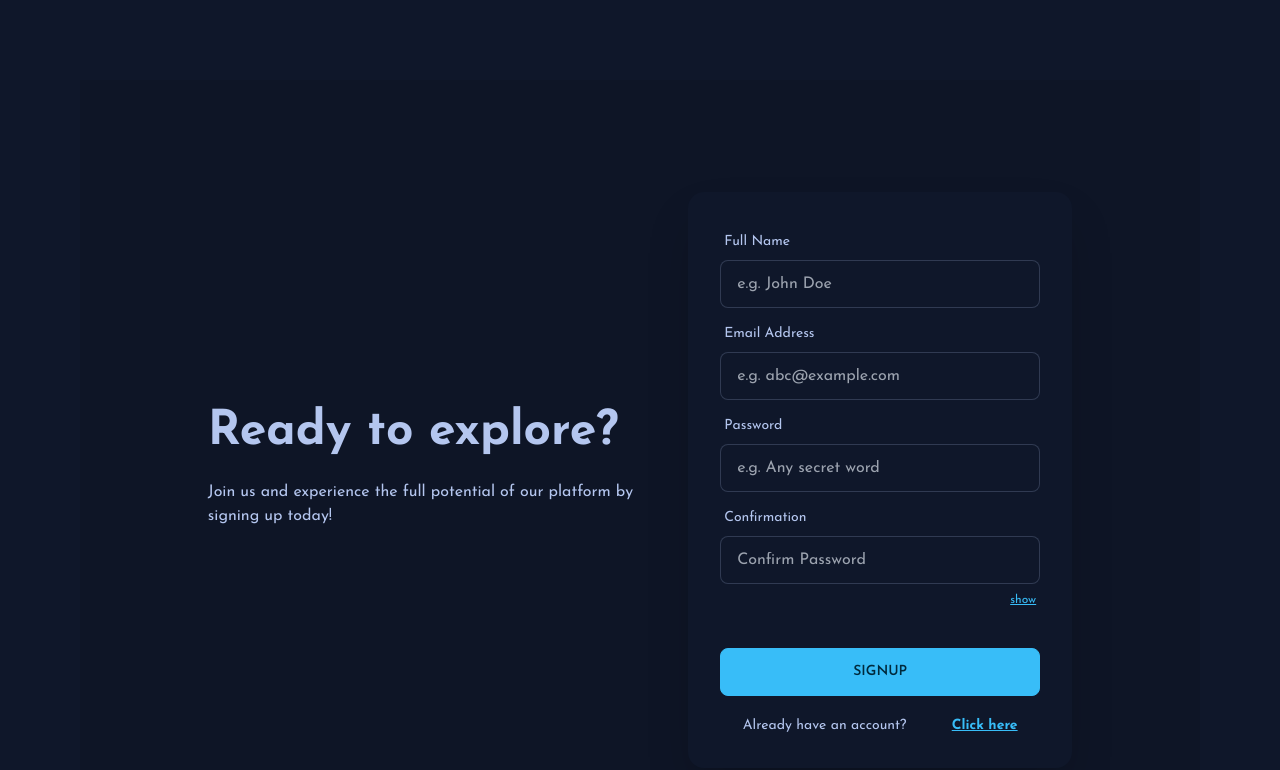
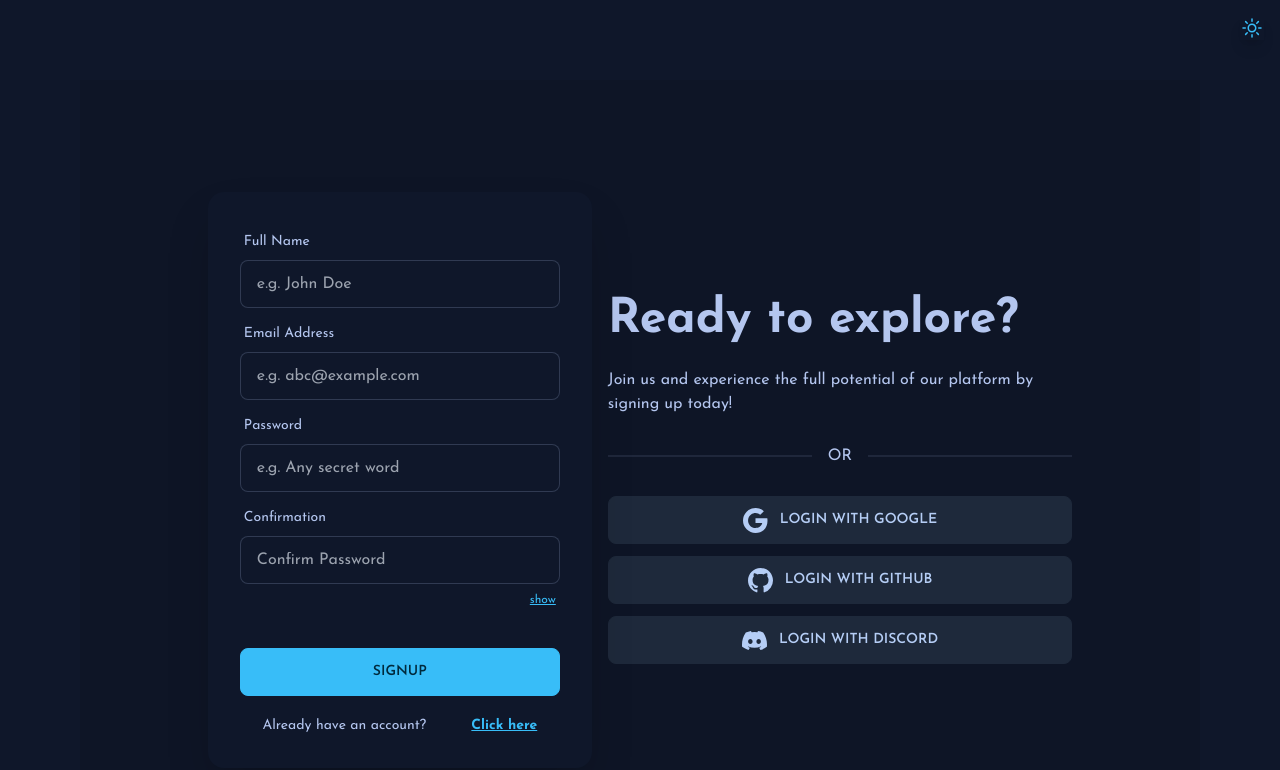
Before and after one commit to mdazlaanzubair/qwizbot, a React (Vite) app: page /signup in a window 1280 px wide. Shown: the top 770 px of the page. Built offline with nearby package versions, Linux system fonts and the light colour scheme; no server answers.

Commit message:
theme toggler and sign in and signup through email is also completed.

```diff
--- a/src/App.jsx
+++ b/src/App.jsx
@@ -1,16 +1,21 @@
 import { useAppContext } from "./contexts/AppContext";
+import ThemeToggler from "./helpers/components/ThemeToggler";
 import Toaster from "./helpers/components/Toaster";
 import AppRoutes from "./routing/AppRoutes";
 
 function App() {
-  const { theme } = useAppContext();
+  const { isDarkModeOn } = useAppContext();
 
   return (
     <div
       id="App"
-      className="App main-website-holder m-0 p-20 min-h-screen font-default"
-      data-theme={theme}
+      className="App relative main-website-holder m-0 p-20 min-h-screen font-default"
+      data-theme={isDarkModeOn ? "night" : "winter"}
     >
+      {/* theme toggler */}
+      <ThemeToggler />
+
+      {/* pages components and their routes */}
       <AppRoutes />
 
       {/* toaster alert */}
--- a/src/contexts/AppContext.jsx
+++ b/src/contexts/AppContext.jsx
@@ -6,9 +6,9 @@ export const useAppContext = () => useContext(AppContext);
 
 const AppProvider = ({ children }) => {
   const [isLoading, setIsLoading] = useState(false);
-  const [theme, setTheme] = useState("night");
+  const [isDarkModeOn, setIsDarkModeOn] = useState(true);
 
-  const value = { isLoading, setIsLoading, theme, setTheme };
+  const value = { isLoading, setIsLoading, isDarkModeOn, setIsDarkModeOn };
   return <AppContext.Provider value={value}>{children}</AppContext.Provider>;
 };
 
--- /dev/null
+++ b/src/helpers/components/ThemeToggler.jsx
@@ -0,0 +1,47 @@
+import { useAppContext } from "../../contexts/AppContext";
+
+const ThemeToggler = () => {
+  const { isDarkModeOn, setIsDarkModeOn } = useAppContext();
+
+  return (
+    <div className="absolute top-1 right-1">
+      <button type="button" className="btn btn-circle btn-ghost text-primary">
+        {isDarkModeOn ? (
+          <svg
+            xmlns="http://www.w3.org/2000/svg"
+            fill="none"
+            viewBox="0 0 24 24"
+            strokeWidth={1.5}
+            stroke="currentColor"
+            className="w-6 h-6 cursor-pointer shadow-lg"
+            onClick={() => setIsDarkModeOn(false)}
+          >
+            <path
+              strokeLinecap="round"
+              strokeLinejoin="round"
+              d="M12 3v2.25m6.364.386l-1.591 1.591M21 12h-2.25m-.386 6.364l-1.591-1.591M12 18.75V21m-4.773-4.227l-1.591 1.591M5.25 12H3m4.227-4.773L5.636 5.636M15.75 12a3.75 3.75 0 11-7.5 0 3.75 3.75 0 017.5 0z"
+            />
+          </svg>
+        ) : (
+          <svg
+            xmlns="http://www.w3.org/2000/svg"
+            fill="none"
+            viewBox="0 0 24 24"
+            strokeWidth={1.5}
+            stroke="currentColor"
+            className="w-6 h-6 cursor-pointer"
+            onClick={() => setIsDarkModeOn(true)}
+          >
+            <path
+              strokeLinecap="round"
+              strokeLinejoin="round"
+              d="M21.752 15.002A9.718 9.718 0 0118 15.75c-5.385 0-9.75-4.365-9.75-9.75 0-1.33.266-2.597.748-3.752A9.753 9.753 0 003 11.25C3 16.635 7.365 21 12.75 21a9.753 9.753 0 009.002-5.998z"
+            />
+          </svg>
+        )}
+      </button>
+    </div>
+  );
+};
+
+export default ThemeToggler;
--- a/src/helpers/functions/authenticator.js
+++ b/src/helpers/functions/authenticator.js
@@ -3,22 +3,14 @@ import { supabase } from "./supaConfig";
 // this file that contain all the function of supabase
 
 // 1. FUNCTION - Signup
-export const supaRegister = async (email, password) => {
-  const { data, error } = await supabase.auth.signUp({
-    email,
-    password,
-  });
-
+export const supaRegister = async (payload) => {
+  const { data, error } = await supabase.auth.signUp(payload);
   return { data, error };
 };
 
 // 2. FUNCTION - Regular Login
-export const supaLogin = async (email, password) => {
-  const { data, error } = await supabase.auth.signInWithPassword({
-    email,
-    password,
-  });
-
+export const supaLogin = async (payload) => {
+  const { data, error } = await supabase.auth.signInWithPassword(payload);
   return { data, error };
 };
 
@@ -46,14 +38,3 @@ export const supaGetUser = async () => {
 
   return data.user;
 };
-
-// 6. FUNCTION - Listening to auth events (if logged-in or out)
-export const supaCheckUser = async () => {
-  supabase.auth.onAuthStateChange((event, session) => {
-    if (event === "SIGNED_IN") {
-      return session.user;
-    } else {
-      return null;
-    }
-  });
-};
--- /dev/null
+++ b/src/pages/Dashboard.jsx
@@ -0,0 +1,21 @@
+import { useAuth } from "../contexts/AuthContext";
+import { supaLogout } from "../helpers/functions/authenticator";
+
+const Dashboard = () => {
+  const { user } = useAuth();
+  console.log(user);
+
+  return (
+    <div>
+      <button
+        type="button"
+        className="btn btn-block brn-primary"
+        onClick={() => supaLogout()}
+      >
+        Logout
+      </button>
+    </div>
+  );
+};
+
+export default Dashboard;
--- a/src/pages/Signup.jsx
+++ b/src/pages/Signup.jsx
@@ -1,15 +1,32 @@
 import { Link, useNavigate } from "react-router-dom";
+import { BsGoogle, BsGithub, BsDiscord } from "react-icons/bs";
 import { toast } from "react-toastify";
 import { useForm } from "react-hook-form";
 import { yupResolver } from "@hookform/resolvers/yup";
 import * as yup from "yup";
 import { useEffect, useState } from "react";
 import { useAuth } from "../contexts/AuthContext";
+import { useAppContext } from "../contexts/AppContext";
+import {
+  supaLoginProvider,
+  supaRegister,
+} from "../helpers/functions/authenticator";
 
 const Signup = () => {
+  // invoking navigation function
+  const navigate = useNavigate();
+
   // redirect user if already logged-in
-  const navigator = useNavigate();
-  const { user } = useAuth();
+  const { user, setUser } = useAuth();
+  console.log(user);
+  useEffect(() => {
+    if (user) {
+      navigate("/dashboard");
+    }
+  }, []);
+
+  // grabbing global state for processing / loading
+  const { isLoading, setIsLoading } = useAppContext();
 
   // show / hide password state
   const [show, setShow] = useState(false);
@@ -45,28 +62,86 @@ const Signup = () => {
     resolver: yupResolver(signUpSchema),
   });
 
-  // signup function
-  const signup = (formData) => {
-    console.log(formData.name);
-    // checking errors
+  // user account creation function
+  const signup = async (formData) => {
+    // changing loading state
+    setIsLoading(true);
+
+    // creating user payload to be submitted on supabase
+    const userPayload = {
+      email: formData.email,
+      password: formData.password,
+      options: {
+        data: {
+          name: formData.name,
+        },
+      },
+    };
+
+    // calling registering user to supabase
+    const { data, error } = await supaRegister(userPayload);
+
+    // on successful registration
+    if (data.user) {
+      // setting user in global context state
+      setUser(data);
+
+      // troastifying alerts
+      toast.success("You're successfully logged in!");
+
+      // navigate user to the dashboard
+      navigate("/dashboard");
+    }
+
+    // troastifying error (if any)
+    if (error) {
+      toast.error(error.message, {
+        position: "top-center",
+      });
+    }
+
+    // changing loading state
+    setIsLoading(false);
   };
 
-  // checking auth state of user when the component loads
-  useEffect(() => {
-    user ? navigator("/") : navigator("/signup");
-  }, []);
-
   return (
-    <div className="hero min-h-screen bg-base-200 py-20">
-      <div className="hero-content flex-col lg:flex-row">
+    <div className="hero min-h-screen bg-base-200">
+      <div className="hero-content flex-col lg:flex-row-reverse">
         <div className="text-center lg:text-left">
           <h1 className="text-5xl font-bold">Ready to explore?</h1>
           <p className="py-6">
             Join us and experience the full potential of our platform by signing
             up today!
           </p>
+          <div className="divider pb-6">OR</div>
+          <div className="grid grid-cols-1 gap-3">
+            <button
+              type="button"
+              className="btn btn-neutral btn-block"
+              onClick={() => supaLoginProvider("google")}
+            >
+              <BsGoogle size={25} className="mr-3" />
+              Login with Google
+            </button>
+            <button
+              type="button"
+              className="btn btn-neutral btn-block"
+              onClick={() => supaLoginProvider("github")}
+            >
+              <BsGithub size={25} className="mr-3" />
+              Login with Github
+            </button>
+            <button
+              type="button"
+              className="btn btn-neutral btn-block"
+              onClick={() => supaLoginProvider("discord")}
+            >
+              <BsDiscord size={25} className="mr-3" />
+              Login with Discord
+            </button>
+          </div>
         </div>
-        <div className="w-full max-w-sm card shadow-2xl bg-base-100">
+        <div className="w-full lg:max-w-sm card shadow-2xl bg-base-100">
           <form className="card-body" onSubmit={handleSubmit(signup)}>
             <div className="form-control">
               <label className="label">
@@ -154,9 +229,15 @@ const Signup = () => {
               </label>
             </div>
             <div className="form-control mt-6">
-              <button type="submit" className="btn btn-primary">
-                Signup
-              </button>
+              {isLoading ? (
+                <button type="button" className="btn loading">
+                  Processing
+                </button>
+              ) : (
+                <button type="submit" className="btn btn-primary">
+                  Signup
+                </button>
+              )}
             </div>
             <div className="form-control mt-3 text-sm flex flex-row justify-around">
               Already have an account?{" "}
--- a/src/routing/AppRoutes.jsx
+++ b/src/routing/AppRoutes.jsx
@@ -1,5 +1,6 @@
 import { BrowserRouter as Router, Routes, Route } from "react-router-dom";
 import { useAuth } from "../contexts/AuthContext";
+import Dashboard from "../pages/Dashboard";
 import Login from "../pages/Login";
 import NotFound from "../pages/NotFound";
 import Signup from "../pages/Signup";
@@ -17,7 +18,7 @@ const AppRoutes = () => {
         <Route path="/signup" element={<Signup />} />
         <Route path="/login" element={<Login />} />
         <Route element={<RoutesProtector user={user} />}>
-          <Route path="/dashboard" element={<h1>Dashboard Page</h1>} />
+          <Route path="/dashboard" element={<Dashboard />} />
         </Route>
         <Route path="/home" element={<h1>Landing Page</h1>} />
       </Routes>
```
Also changed, not shown: src/pages/Login.jsx (+86 -31 lines).
